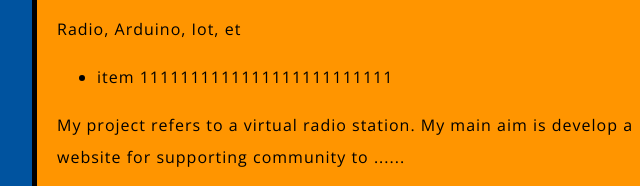
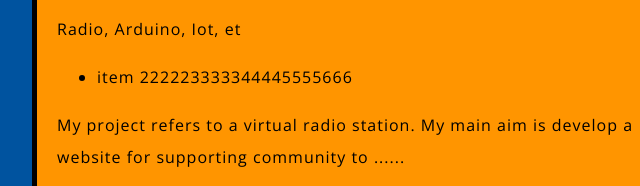
Before and after one commit to SoyIsaLA/Ejemplo-repositorio, a plain HTML site: page index.html in a window 1280 px wide. Shown: the part 632-818 px from the top of the page, 283-923 px from the left. Drawn offline with nearby package versions, Linux system fonts and the light colour scheme.

Commit message:
cambio de numero "1" por una secuencia

```diff
--- a/index.html
+++ b/index.html
@@ -13,7 +13,7 @@
     <p>Radio, Arduino, Iot, et</p>
 
     <ul> <!-- changed to list in the tutorial -->
-      <li>item 1111111111111111111111111</li>
+      <li>item 222223333344445555666</li>
 
     </ul>
 
```
